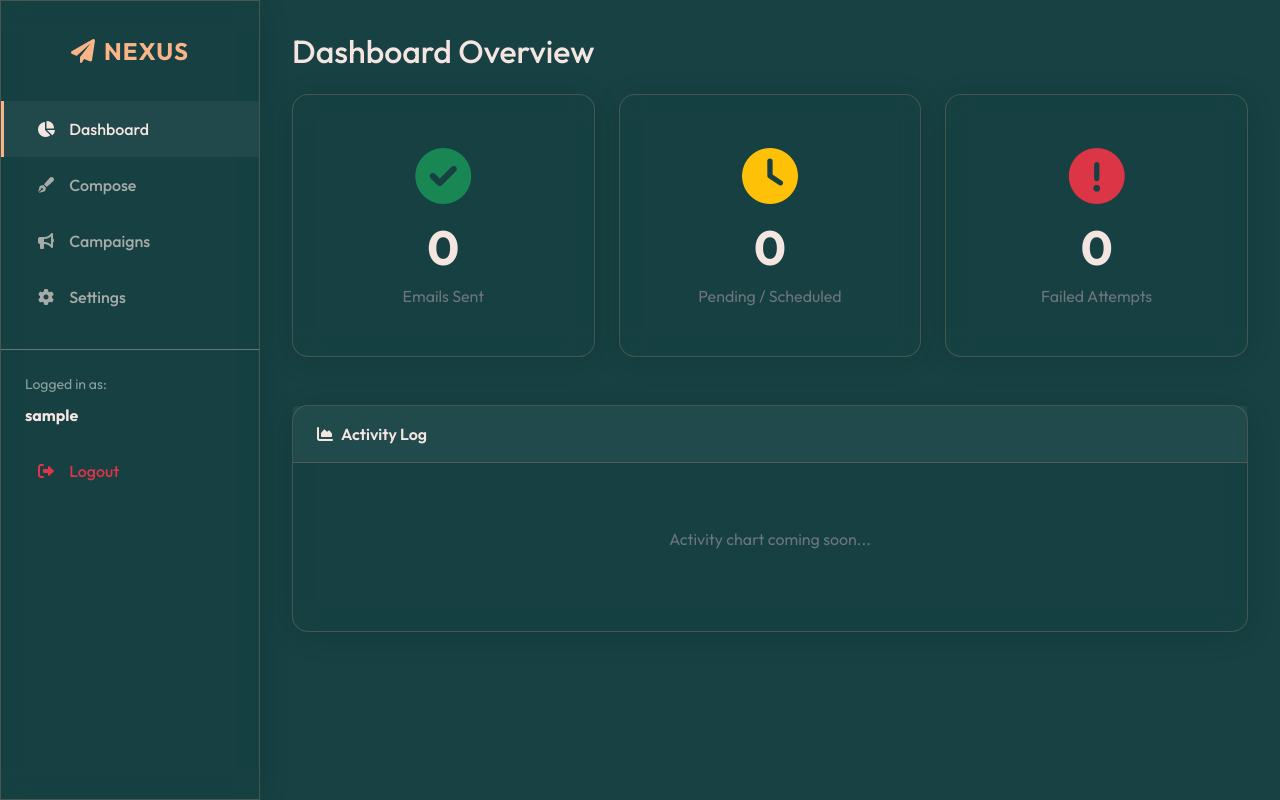
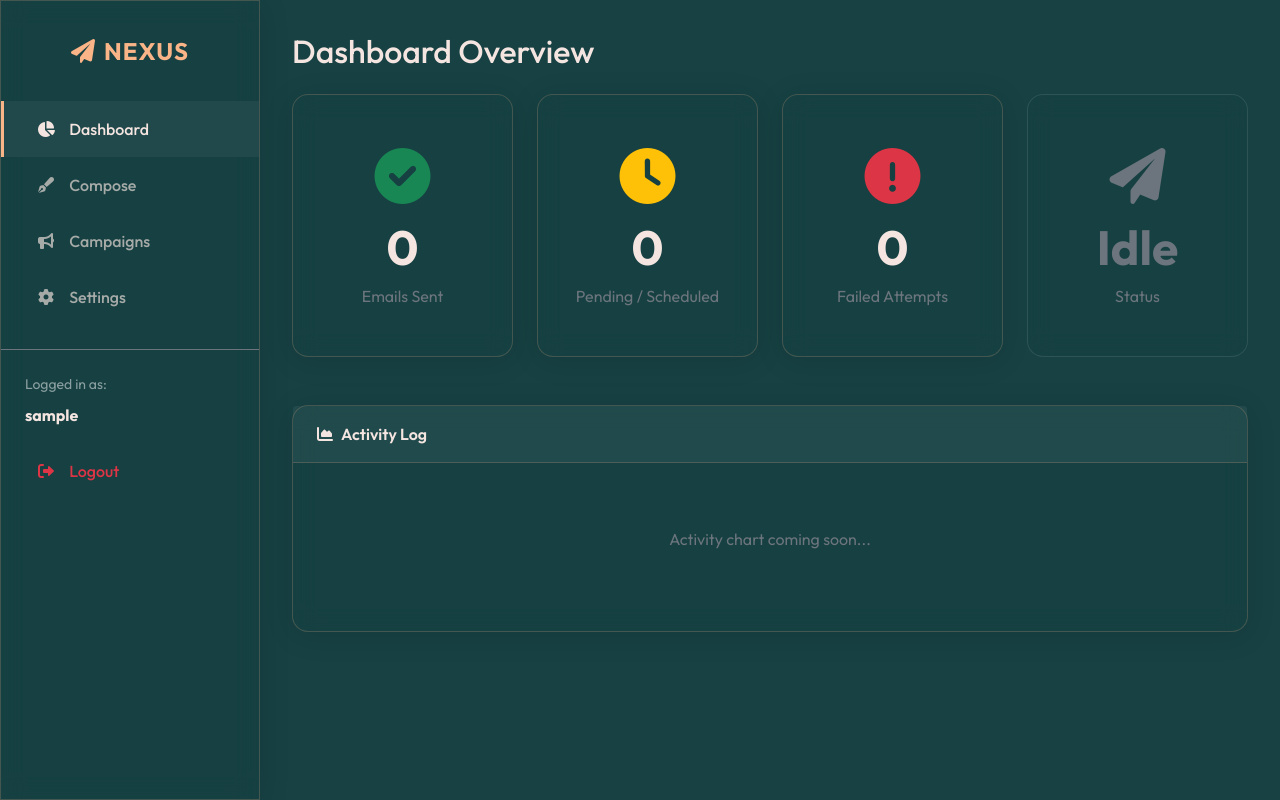
Before and after one commit to SkShizan/mail-system, a Flask app: page / in a window 1280 px wide. Run offline with Flask 3, Linux system fonts and the light colour scheme; the visitor is signed in with stand-in values (Sample User, id 1); data that the repository does not hold is empty; some libraries are stand-ins or nearby versions.

Commit message:
Add real-time processing status to the dashboard
Updates the backend API to include a 'processing' status and modifies the frontend dashboard to display this status with animations, indicating when emails are actively being sent.

Replit-Commit-Author: Agent
Replit-Commit-Session-Id: 0e6a27fd-ea31-4257-bc4f-f12fb54a4f05
Replit-Commit-Checkpoint-Type: full_checkpoint
Replit-Commit-Event-Id: 78f200f5-7335-4aa3-9ce3-eccc955a8039
Replit-Commit-Screenshot-Url: https://storage.googleapis.com/screenshot-production-us-central1/a7ff0562-31a0-413a-8373-baa92ec162e8/0e6a27fd-ea31-4257-bc4f-f12fb54a4f05/TGbUE8c

```diff
--- a/app/routes.py
+++ b/app/routes.py
@@ -65,13 +65,16 @@ def get_stats_api():
     my_campaign_ids = [c.id for c in current_user.campaigns]
 
     if not my_campaign_ids:
-        stats = {'sent': 0, 'pending': 0, 'failed': 0}
+        stats = {'sent': 0, 'pending': 0, 'failed': 0, 'processing': False}
     else:
         stats = {
             'sent': Email.query.filter(Email.campaign_id.in_(my_campaign_ids), Email.status=='sent').count(),
             'pending': Email.query.filter(Email.campaign_id.in_(my_campaign_ids), Email.status=='pending').count(),
             'failed': Email.query.filter(Email.campaign_id.in_(my_campaign_ids), Email.status=='failed').count()
         }
+        # Processing status: show as processing if there are pending emails scheduled
+        stats['processing'] = stats['pending'] > 0 or stats['sent'] > 0
+
     return jsonify(stats)
 
 # --- APPLICATION ROUTES (Protected) ---
--- a/app/templates/dashboard.html
+++ b/app/templates/dashboard.html
@@ -3,7 +3,7 @@
 {% block content %}
 <h2 class="mb-4">Dashboard Overview</h2>
 <div class="row">
-    <div class="col-md-4">
+    <div class="col-md-3">
         <div class="card glass mb-4">
             <div class="card-body text-center py-5">
                 <div class="display-4 text-success mb-2">
@@ -14,7 +14,7 @@
             </div>
         </div>
     </div>
-    <div class="col-md-4">
+    <div class="col-md-3">
         <div class="card glass mb-4">
             <div class="card-body text-center py-5">
                 <div class="display-4 text-warning mb-2">
@@ -25,7 +25,7 @@
             </div>
         </div>
     </div>
-    <div class="col-md-4">
+    <div class="col-md-3">
         <div class="card glass mb-4">
             <div class="card-body text-center py-5">
                 <div class="display-4 text-danger mb-2">
@@ -33,6 +33,17 @@
                 </div>
                 <h1 class="display-5 fw-bold" id="stat-failed">{{ stats.failed }}</h1>
                 <p class="text-muted mb-0">Failed Attempts</p>
+            </div>
+        </div>
+    </div>
+    <div class="col-md-3">
+        <div class="card glass mb-4" id="processing-card">
+            <div class="card-body text-center py-5">
+                <div class="display-4 mb-2" id="processing-icon">
+                    <i class="fas fa-paper-plane" style="color: #6c757d;"></i>
+                </div>
+                <h1 class="display-5 fw-bold" id="stat-processing">Idle</h1>
+                <p class="text-muted mb-0">Status</p>
             </div>
         </div>
     </div>
@@ -72,6 +83,9 @@ function refreshStats() {
         const sentEl = document.getElementById('stat-sent');
         const pendingEl = document.getElementById('stat-pending');
         const failedEl = document.getElementById('stat-failed');
+        const processingEl = document.getElementById('stat-processing');
+        const processingIcon = document.getElementById('processing-icon');
+        const processingCard = document.getElementById('processing-card');
 
         if (sentEl && sentEl.textContent !== String(data.sent)) {
             sentEl.textContent = data.sent;
@@ -88,19 +102,41 @@ function refreshStats() {
             failedEl.style.animation = 'none';
             setTimeout(() => failedEl.style.animation = 'pulse 0.5s', 10);
         }
+
+        // Update processing status
+        if (data.processing) {
+            processingEl.textContent = 'Sending...';
+            processingEl.style.color = '#28a745';
+            processingIcon.innerHTML = '<i class="fas fa-paper-plane" style="color: #28a745;"></i>';
+            processingIcon.style.animation = 'sending 0.6s infinite';
+            processingCard.style.borderColor = '#28a745';
+            processingCard.style.boxShadow = '0 0 15px rgba(40, 167, 69, 0.3)';
+        } else {
+            processingEl.textContent = 'Idle';
+            processingEl.style.color = '#6c757d';
+            processingIcon.innerHTML = '<i class="fas fa-paper-plane" style="color: #6c757d;"></i>';
+            processingIcon.style.animation = 'none';
+            processingCard.style.borderColor = 'rgba(255, 255, 255, 0.1)';
+            processingCard.style.boxShadow = 'none';
+        }
     })
     .catch(error => {
         console.error('Stats update failed:', error);
     });
 }
 
-// Add pulse animation
+// Add animations
 const style = document.createElement('style');
 style.innerHTML = `
     @keyframes pulse {
         0% { opacity: 1; transform: scale(1); }
         50% { opacity: 0.7; transform: scale(1.05); }
         100% { opacity: 1; transform: scale(1); }
+    }
+    @keyframes sending {
+        0% { transform: translateX(0) rotate(0deg); opacity: 1; }
+        50% { transform: translateX(5px) rotate(-5deg); opacity: 0.8; }
+        100% { transform: translateX(0) rotate(0deg); opacity: 1; }
     }
 `;
 document.head.appendChild(style);
```
Also changed, not shown: replit.md (+13 -0 lines), 3 other files.
